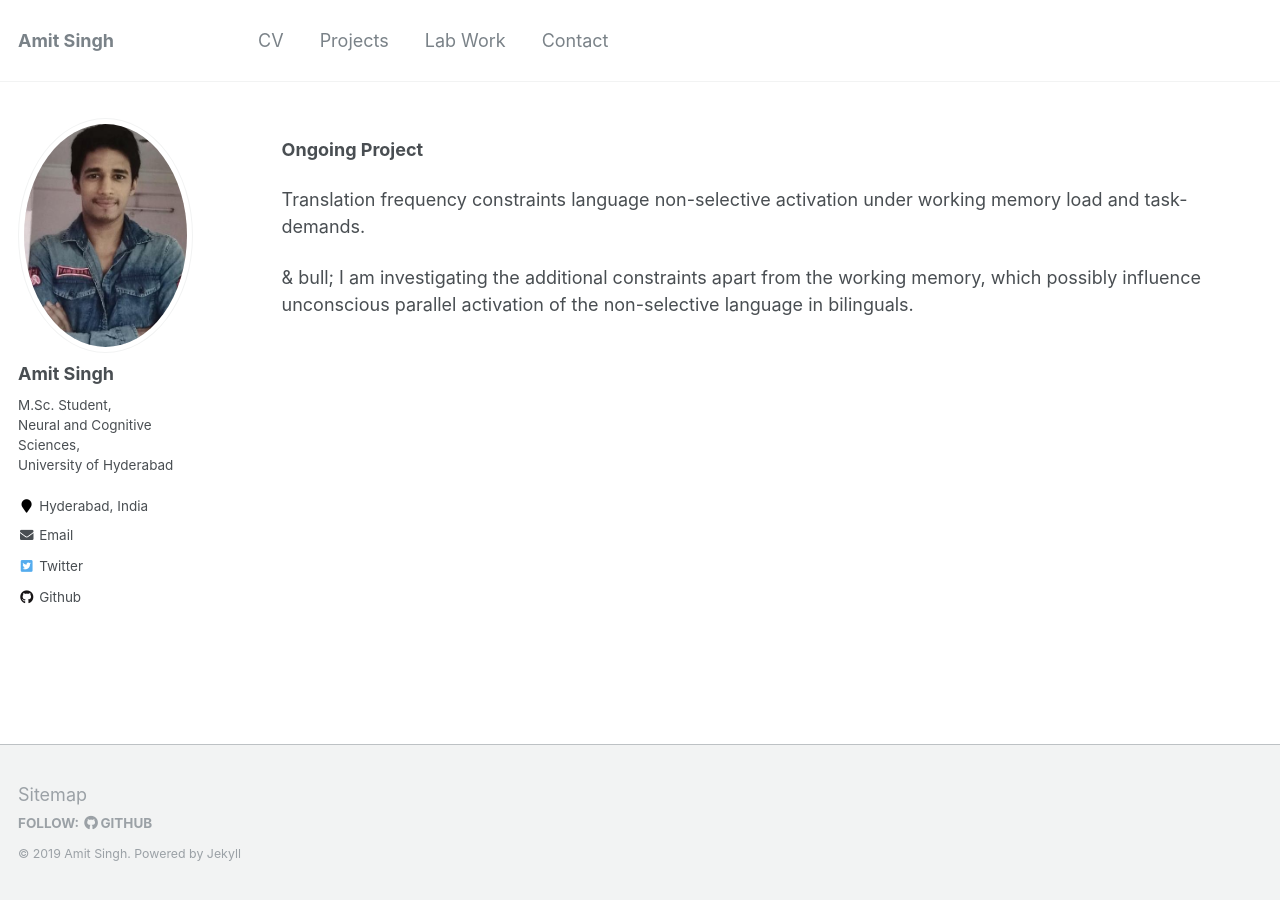
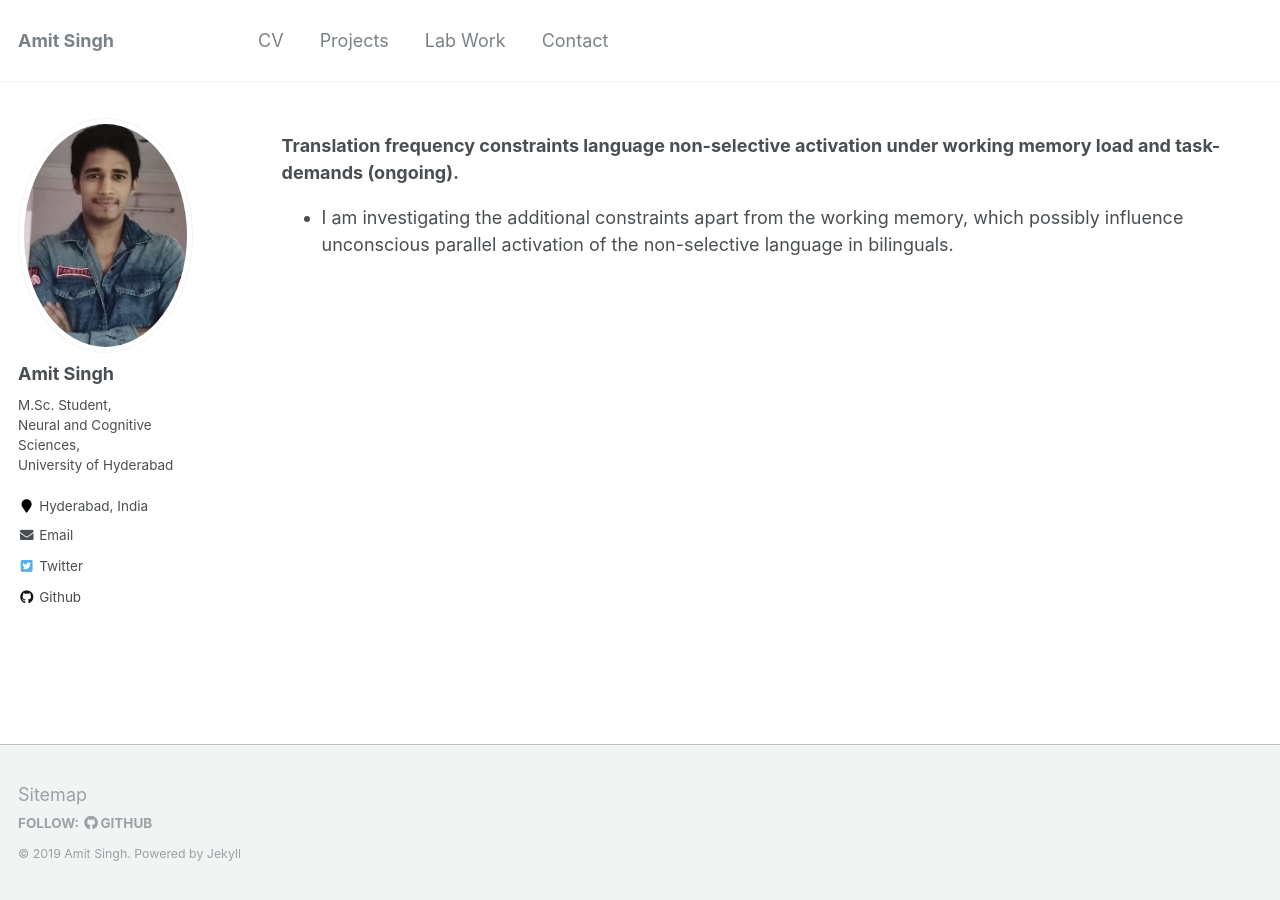
Before and after one commit to amits1ngh/amits1ngh.github.io, a Jekyll site: the page built from _pages/portfolio.html, in a window 1280 px wide. Built offline with Jekyll 4.4.1, drawn with Linux system fonts in a browser that asks for light colours.

Commit message:
Update portfolio.html

```diff
--- a/_pages/portfolio.html
+++ b/_pages/portfolio.html
@@ -4,6 +4,7 @@ title: ""
 permalink: /projects/
 author_profile: true
 ---
-<p><b>Ongoing Project</b><p>
-<p>Translation frequency constraints language non-selective activation under working memory load and task-demands.<p>
-& bull; I am investigating the additional constraints apart from the working memory, which possibly influence unconscious parallel activation of the non-selective language in bilinguals.
+<b>Translation frequency constraints language non-selective activation under working memory load and task-demands (ongoing).</b>
+<ul>
+  <li>I am investigating the additional constraints apart from the working memory, which possibly influence unconscious parallel activation of the non-selective language in bilinguals.</li>
+</ul>
```
